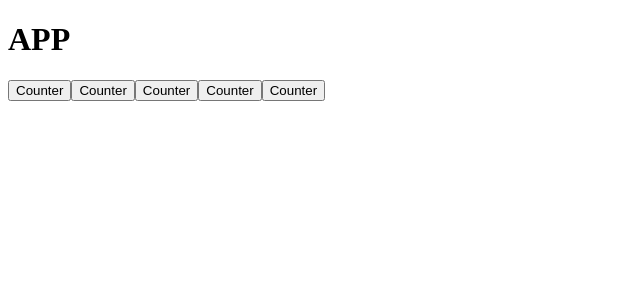
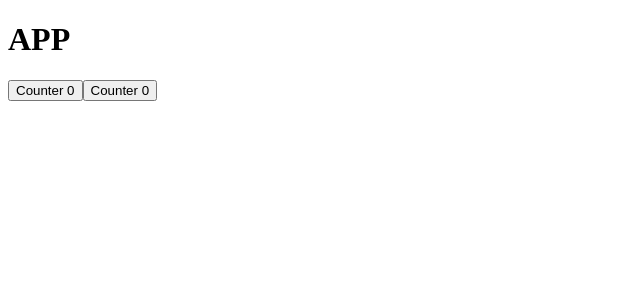
Before and after one commit to ximeBallin/Vue.js-CAPACITACION-, a Vue app in the folder vue-project-2/: page / in a window 1280 px wide. Shown: the top 300 px of the page, without its empty margins (0-640 px from the left). Built offline with nearby package versions, Linux system fonts and the light colour scheme.

Commit message:
feat (PascalCase-vs-kebabCase): ✨ implement reusable ButtonCounter component in App.vue

```diff
--- a/vue-project-2/src/App.vue
+++ b/vue-project-2/src/App.vue
@@ -4,10 +4,7 @@ import ButtonCounter from "@/components/ButtonCounter.vue";
 
 <template>
   <h1>APP</h1>
-  <ButtonCounter />
-  <ButtonCounter />
-  <ButtonCounter />
-  <ButtonCounter />
-  <ButtonCounter />
+  <button-counter></button-counter>
+  <button-counter></button-counter>
 
 </template>
--- a/vue-project-2/src/components/ButtonCounter.vue
+++ b/vue-project-2/src/components/ButtonCounter.vue
@@ -1,8 +1,10 @@
 <script setup>
-import {ref} from 'vue';
-const counter =ref(0)
+import { ref } from 'vue';
+
+const counter = ref(0);
 const increment = () => counter.value++;
 </script>
+
 <template>
-  <button>Counter</button>
+  <button @click="increment">Counter {{ counter }}</button>
 </template>
```
